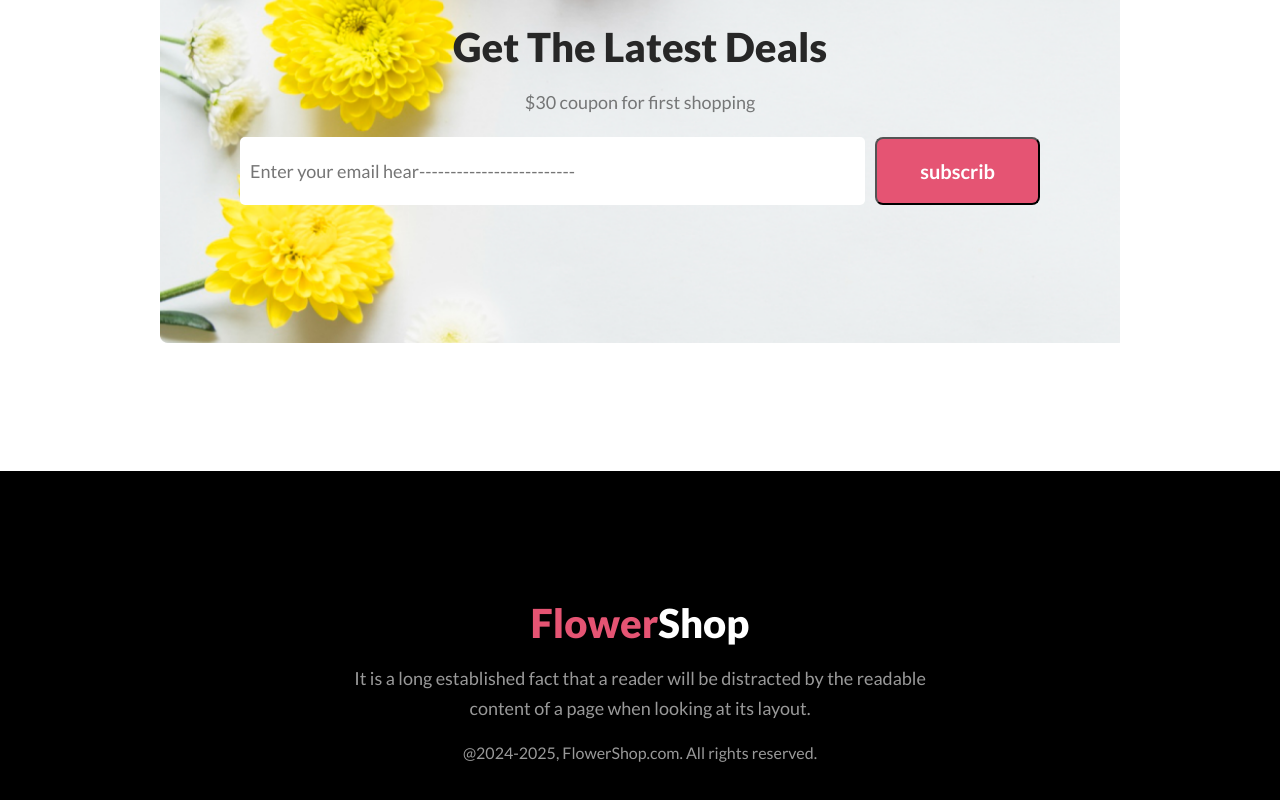
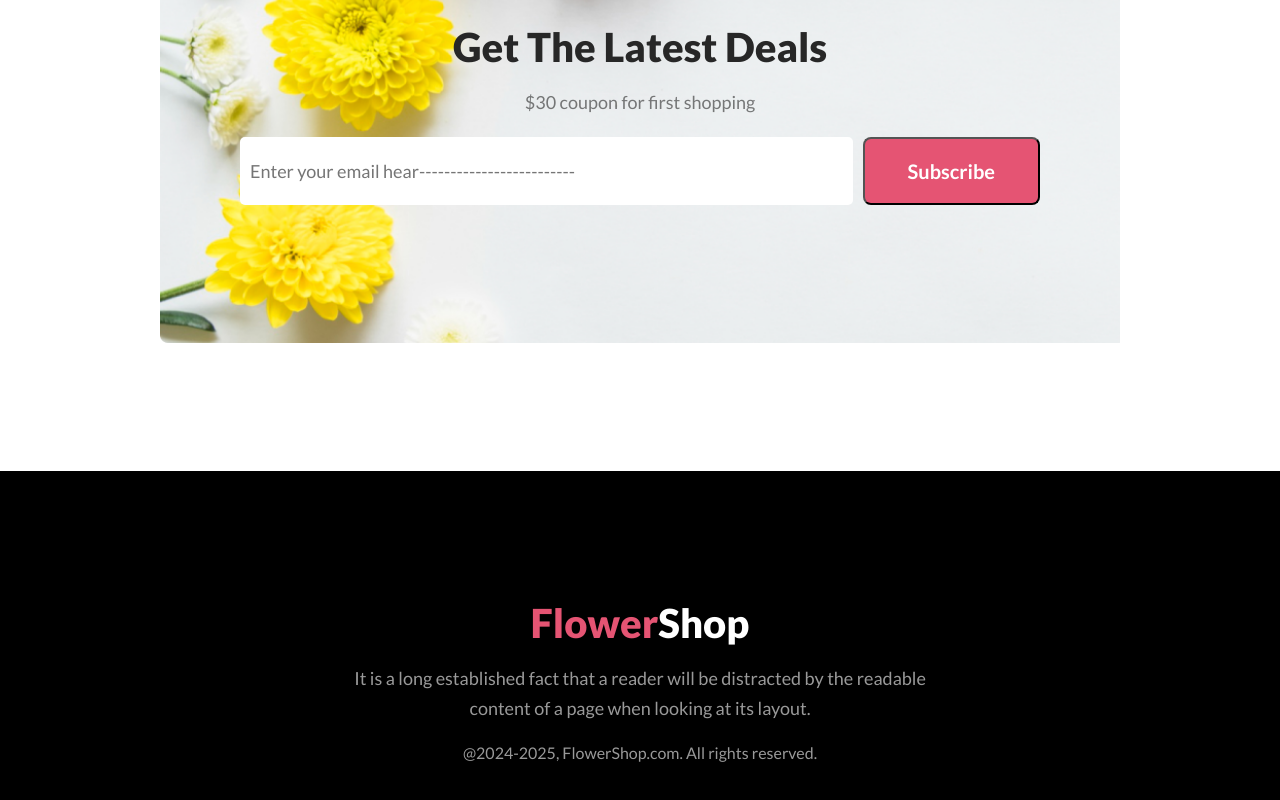
Before and after one commit to bangladeshitareq/flower-shop-assignment, a plain HTML site: page index.html in a window 1280 px wide. Shown: the part 3484-4284 px from the top of the page. Drawn offline with Linux system fonts and the light colour scheme.

Commit message:
Updated Subscribe text

```diff
--- a/index.html
+++ b/index.html
@@ -109,7 +109,7 @@
             </div>
             <form action="">
                 <input type="email" name="" id="" placeholder="Enter your email hear-------------------------" >
-                <button class="btn">subscrib</button>
+                <button class="btn">Subscribe</button>
             </form>
         </div>
 
```
